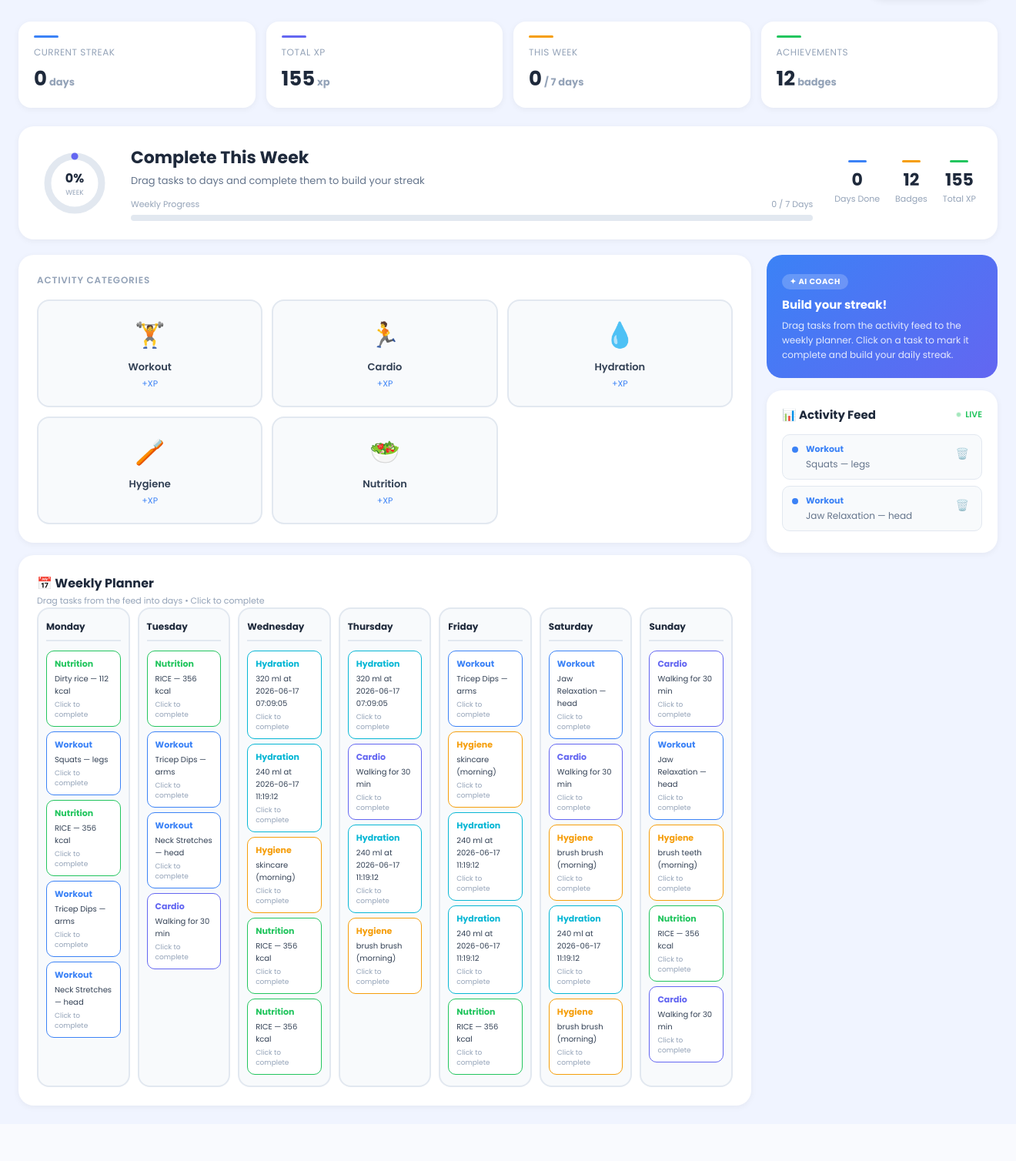
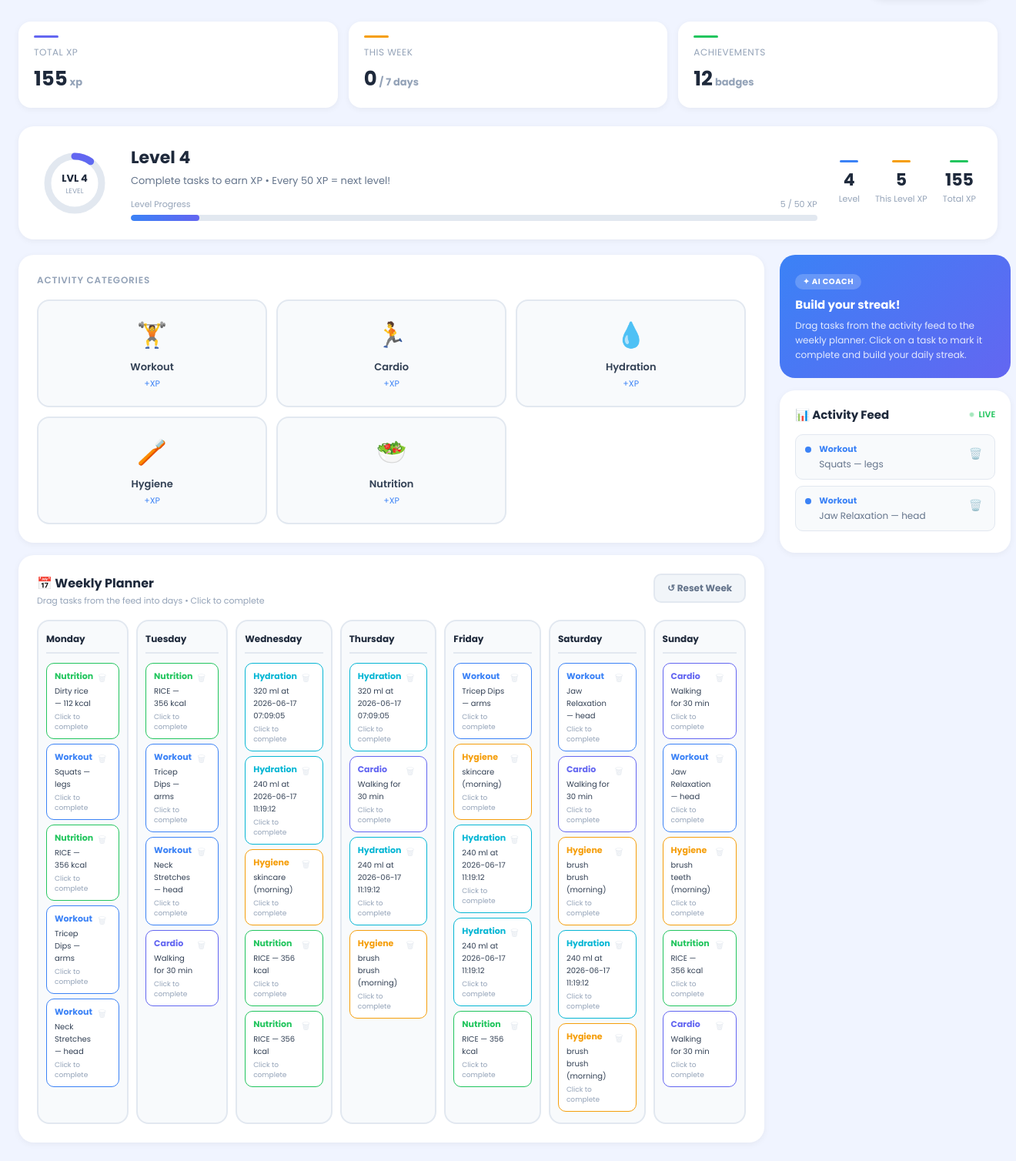
Before and after one commit to aldrnhdf-bit/Habyx, a Flask app: page / in a window 1320 px wide. Shown: the part 86-1594 px from the top of the page at 77% size. Before the commit the page ends 1526 px from the top, so only its background shows below. Run offline with Flask 3, Linux system fonts and the light colour scheme; data comes from the database, SQL or seed files in the repository; both versions use the stored data as it was after the commit; data that the repository does not hold is empty.

Commit message:
xp level system for activity page and reset week button

```diff
--- a/app.py
+++ b/app.py
@@ -385,11 +385,17 @@ def search_food():
 
 
 # =========================================================
-# RUN
-# =========================================================
-if __name__ == "__main__":
-    init_db()
-    app.run(debug=True)
+@app.route("/add-xp", methods=["POST"])
+def add_xp():
+    data = request.get_json()
+    xp = data.get("xp", 5)
+    conn = get_db()
+    c = conn.cursor()
+    c.execute("UPDATE user_stats SET total_xp = total_xp + ?, current_xp = current_xp + ? WHERE id=1", (xp, xp))
+    conn.commit()
+    stats = c.execute("SELECT total_xp FROM user_stats WHERE id=1").fetchone()
+    conn.close()
+    return jsonify({"total_xp": stats["total_xp"]})
 
 
 # =========================================================
@@ -441,39 +447,57 @@ def complete_day():
 
 @app.route("/complete-week", methods=["POST"])
 def complete_week():
-    conn = get_db()
-    c = conn.cursor()
+    try:
+        conn = get_db()
+        c = conn.cursor()
 
-    stats = c.execute("SELECT * FROM user_stats WHERE id=1").fetchone()
-    current_streak = stats["current_streak"]
-    longest_streak = stats["longest_streak"]
+        stats = c.execute("SELECT * FROM user_stats WHERE id=1").fetchone()
+        if not stats:
+            return jsonify({"error": "No user stats found"}), 400
 
-    # +1 week streak
-    new_streak = current_streak + 1
-    new_longest = max(new_streak, longest_streak)
+        current_streak = stats["current_streak"]
+        longest_streak = stats["longest_streak"]
 
-    # Award 500 XP for completing full week
-    c.execute("""UPDATE user_stats
-                 SET current_streak = ?, longest_streak = ?,
-                     total_xp = total_xp + 500, current_xp = current_xp + 500
-                 WHERE id=1""",
-              (new_streak, new_longest))
+        # +1 week streak
+        new_streak = current_streak + 1
+        new_longest = max(new_streak, longest_streak)
 
-    # Reset all planned tasks for new week
-    c.execute("DELETE FROM planned_tasks")
+        # Award 500 XP for completing full week
+        c.execute("""UPDATE user_stats
+                     SET current_streak = ?, longest_streak = ?,
+                         total_xp = total_xp + 500, current_xp = current_xp + 500
+                     WHERE id=1""",
+                  (new_streak, new_longest))
 
-    conn.commit()
-    conn.close()
+        # Reset all planned tasks for new week
+        c.execute("DELETE FROM planned_tasks")
 
-    return jsonify({"status": "week_complete", "streak": new_streak, "xp_gained": 500})
+        conn.commit()
+        conn.close()
+
+        return jsonify({"status": "week_complete", "streak": new_streak, "xp_gained": 500})
+    except Exception as e:
+        print(f"ERROR in complete_week: {e}")
+        return jsonify({"error": str(e)}), 500
 
 
 @app.route("/reset-week", methods=["POST"])
 def reset_week():
-    conn = get_db()
-    c = conn.cursor()
-    # Uncheck all planned tasks but keep them in the planner
-    c.execute("UPDATE planned_tasks SET completed = 0, date_completed = NULL")
-    conn.commit()
-    conn.close()
-    return jsonify({"status": "reset"})
+    try:
+        conn = get_db()
+        c = conn.cursor()
+        # Uncheck all planned tasks but keep them in the planner
+        c.execute("UPDATE planned_tasks SET completed = 0, date_completed = NULL")
+        conn.commit()
+        conn.close()
+        return jsonify({"status": "reset"})
+    except Exception as e:
+        print(f"ERROR in reset_week: {e}")
+        return jsonify({"error": str(e)}), 500
+
+
+# RUN
+# =========================================================
+if __name__ == "__main__":
+    init_db()
+    app.run(debug=True)
--- a/templates/activity.html
+++ b/templates/activity.html
@@ -3,10 +3,72 @@
 <head>
 <meta charset="UTF-8">
 <title>Habyx Activity Hub</title>
-<link href="https://fonts.googleapis.com/css2?family=Poppins:wght@300;400;500;600;700&display=swap" rel="stylesheet">
+<link href="https://fonts.googleapis.com/css2?family=Poppins:wght@300;400;500;600;700&family=Bangers&display=swap" rel="stylesheet">
 <style>
 
 * { margin: 0; padding: 0; box-sizing: border-box; font-family: 'Poppins', sans-serif; }
+
+/* XP POPUP */
+.xp-popup {
+    position: fixed;
+    pointer-events: none;
+    z-index: 9999;
+    font-family: 'Bangers', cursive;
+    font-size: 32px;
+    color: #f59e0b;
+    text-shadow: 3px 3px 0px #92400e, -1px -1px 0 #92400e, 1px -1px 0 #92400e, -1px 1px 0 #92400e;
+    animation: xpPopup 1.2s ease-out forwards;
+    white-space: nowrap;
+}
+@keyframes xpPopup {
+    0%   { opacity: 1; transform: translateY(0px) scale(0.5); }
+    20%  { opacity: 1; transform: translateY(-20px) scale(1.3); }
+    60%  { opacity: 1; transform: translateY(-60px) scale(1.1); }
+    100% { opacity: 0; transform: translateY(-100px) scale(0.9); }
+}
+
+/* LEVEL UP POPUP */
+.levelup-popup {
+    position: fixed;
+    top: 50%;
+    left: 50%;
+    transform: translate(-50%, -50%) scale(0);
+    z-index: 99999;
+    background: linear-gradient(135deg, #3b82f6, #6366f1);
+    border-radius: 24px;
+    padding: 40px 60px;
+    text-align: center;
+    color: white;
+    box-shadow: 0 20px 60px rgba(99,102,241,0.5);
+    animation: levelUp 2.5s ease-out forwards;
+}
+@keyframes levelUp {
+    0%   { transform: translate(-50%, -50%) scale(0); opacity: 0; }
+    15%  { transform: translate(-50%, -50%) scale(1.1); opacity: 1; }
+    25%  { transform: translate(-50%, -50%) scale(1); opacity: 1; }
+    75%  { transform: translate(-50%, -50%) scale(1); opacity: 1; }
+    100% { transform: translate(-50%, -50%) scale(0.8); opacity: 0; }
+}
+.levelup-popup h2 {
+    font-family: 'Bangers', cursive;
+    font-size: 52px;
+    letter-spacing: 3px;
+    margin-bottom: 8px;
+    text-shadow: 3px 3px 0px rgba(0,0,0,0.2);
+}
+.levelup-popup p { font-size: 18px; opacity: 0.9; }
+.levelup-overlay {
+    position: fixed; inset: 0;
+    background: rgba(0,0,0,0.4);
+    z-index: 99998;
+    animation: fadeOverlay 2.5s ease-out forwards;
+}
+@keyframes fadeOverlay {
+    0%   { opacity: 0; }
+    15%  { opacity: 1; }
+    75%  { opacity: 1; }
+    100% { opacity: 0; }
+}
 
 body {
     background: #f0f4ff;
@@ -42,7 +104,7 @@ body {
 /* STATS */
 .stats-row {
     display: grid;
-    grid-template-columns: repeat(4, 1fr);
+    grid-template-columns: repeat(3, 1fr);
     gap: 14px;
     margin-bottom: 24px;
 }
@@ -314,11 +376,6 @@ body {
 <!-- STATS -->
 <div class="stats-row">
     <div class="stat-card">
-        <div class="stat-accent" style="background:#3b82f6"></div>
-        <div class="label">CURRENT STREAK</div>
-        <div class="value"><span id="s-streak">0</span><span class="unit">days</span></div>
-    </div>
-    <div class="stat-card">
         <div class="stat-accent" style="background:#6366f1"></div>
         <div class="label">TOTAL XP</div>
         <div class="value"><span id="s-xp">0</span><span class="unit">xp</span></div>
@@ -349,18 +406,18 @@ body {
             <circle class="donut-fill" id="donutFill" cx="45" cy="45" r="35"/>
         </svg>
         <div class="donut-label">
-            <div class="donut-pct" id="donut-pct">0%</div>
-            <div class="donut-sub">WEEK</div>
+            <div class="donut-pct" id="donut-pct" style="font-size:13px;">LVL 1</div>
+            <div class="donut-sub">LEVEL</div>
         </div>
     </div>
 
     <div class="xp-info">
-        <h2>Complete This Week</h2>
-        <p>Drag tasks to days and complete them to build your streak</p>
+        <h2 id="xp-level-title">Level 1</h2>
+        <p>Complete tasks to earn XP • Every 50 XP = next level!</p>
         <div class="xp-bar-wrap">
             <div class="xp-bar-label">
-                <span>Weekly Progress</span>
-                <span id="week-label">0 / 7 Days</span>
+                <span>Level Progress</span>
+                <span id="week-label">0 / 50 XP</span>
             </div>
             <div class="xp-bar"><div class="xp-bar-fill" id="xp-bar-fill"></div></div>
         </div>
@@ -369,13 +426,13 @@ body {
     <div class="xp-stats">
         <div class="xp-stat">
             <div class="xp-stat-accent" style="background:#3b82f6"></div>
-            <div class="val" id="xp-days">0</div>
-            <div class="lbl">Days Done</div>
+            <div class="val" id="xp-days">1</div>
+            <div class="lbl">Level</div>
         </div>
         <div class="xp-stat">
             <div class="xp-stat-accent" style="background:#f59e0b"></div>
-            <div class="val">12</div>
-            <div class="lbl">Badges</div>
+            <div class="val" id="xp-this-level">0</div>
+            <div class="lbl">This Level XP</div>
         </div>
         <div class="xp-stat">
             <div class="xp-stat-accent" style="background:#22c55e"></div>
@@ -398,9 +455,12 @@ body {
 
     <!-- WEEKLY PLANNER -->
     <div class="planner-card">
-        <div class="planner-header">
+        <div class="planner-header" style="display:flex; justify-content:space-between; align-items:flex-start; margin-bottom:16px;">
+            <div>
                 <h3>📅 Weekly Planner</h3>
                 <p>Drag tasks from the feed into days • Click to complete</p>
+            </div>
+            <button onclick="resetAllTasks()" style="background:#f1f5f9; color:#64748b; border:2px solid #e2e8f0; border-radius:10px; padding:8px 16px; font-size:12px; font-weight:700; cursor:pointer; transition:all 0.2s;" onmouseover="this.style.borderColor='#94a3b8'" onmouseout="this.style.borderColor='#e2e8f0'">↺ Reset Week</button>
         </div>
         <div class="week-grid" id="weekGrid">
         </div>
@@ -526,50 +586,139 @@ function loadPlannedTasks() {
 
                 const html = `
                 <div class="planned-task ${task.completed ? 'completed' : ''}"
-                     onclick="togglePlannedTask(${task.id}, ${!task.completed})"
-                     style="border-color:${style.color}; cursor: pointer;">
+                     style="border-color:${style.color}; display: flex; justify-content: space-between; align-items: flex-start;">
+                    <div onclick="togglePlannedTask(${task.id}, ${!task.completed}, event)" style="flex: 1; cursor: pointer;">
                         <div class="task-name" style="color:${style.color}">${task.task_type}</div>
                         <div style="color:#334155; font-size:10px; margin: 3px 0;">${task.task_name}</div>
                         <div class="task-time">${task.completed ? '✓ Done' : 'Click to complete'}</div>
+                    </div>
+                    <button style="background:none; border:none; color:#cbd5e1; cursor:pointer; padding:2px 6px; opacity:0.5; transition:opacity 0.2s; font-size:12px;" onclick="deletePlannedTask(${task.id}, event)" onmouseover="this.style.opacity='1'" onmouseout="this.style.opacity='0.5'" title="Delete">🗑</button>
                 </div>`;
 
                 dayTasks.innerHTML += html;
             });
-
-            updateWeekProgress(tasks);
         })
         .catch(err => console.error(err));
 }
 
-function togglePlannedTask(id, completed) {
+/* ── XP POPUP ──────────────────────────────── */
+function showXpPopup(x, y, amount) {
+    const popup = document.createElement('div');
+    popup.className = 'xp-popup';
+    popup.innerText = `+${amount} XP! ⭐`;
+    popup.style.left = x + 'px';
+    popup.style.top  = y + 'px';
+    document.body.appendChild(popup);
+    setTimeout(() => popup.remove(), 1300);
+}
+
+function showLevelUpPopup(newLevel) {
+    const overlay = document.createElement('div');
+    overlay.className = 'levelup-overlay';
+    document.body.appendChild(overlay);
+    const popup = document.createElement('div');
+    popup.className = 'levelup-popup';
+    popup.innerHTML = `
+        <h2>🎉 LEVEL UP! 🎉</h2>
+        <p>You reached <strong>Level ${newLevel}</strong>!</p>
+        <p style="font-size:14px;margin-top:8px;opacity:0.8;">Keep completing tasks to level up!</p>
+    `;
+    document.body.appendChild(popup);
+    setTimeout(() => { overlay.remove(); popup.remove(); }, 2600);
+}
+
+/* ── UPDATE XP UI ─────────────────────────── */
+function updateXpUI(totalXp) {
+    const XP_PER_LEVEL = 50;
+    const level = Math.floor(totalXp / XP_PER_LEVEL) + 1;
+    const xpThisLevel = totalXp % XP_PER_LEVEL;
+    const pct = Math.round((xpThisLevel / XP_PER_LEVEL) * 100);
+
+    document.getElementById('s-xp').innerText = totalXp.toLocaleString();
+    document.getElementById('xp-total').innerText = totalXp.toLocaleString();
+    document.getElementById('xp-days').innerText = level;
+    document.getElementById('xp-this-level').innerText = xpThisLevel;
+    document.getElementById('xp-level-title').innerText = `Level ${level}`;
+    document.getElementById('donut-pct').innerText = `LVL ${level}`;
+    document.getElementById('week-label').innerText = `${xpThisLevel} / ${XP_PER_LEVEL} XP`;
+    document.getElementById('xp-bar-fill').style.width = pct + '%';
+    const circumference = 2 * Math.PI * 35;
+    const fill = document.getElementById('donutFill');
+    if (fill) fill.style.strokeDashoffset = circumference * (1 - pct / 100);
+}
+
+/* ── TOGGLE TASK ──────────────────────────── */
+function togglePlannedTask(id, completed, event) {
     const today = new Date().toISOString().split('T')[0];
+    fetch(`/toggle-planned-task/${id}`, {
+        method: 'POST',
+        headers: { 'Content-Type': 'application/json' },
+        body: JSON.stringify({ completed, date_completed: completed ? today : null })
+    })
+    .then(res => res.json())
+    .then(() => {
+        if (completed && event) {
+            showXpPopup(event.clientX - 20, event.clientY - 20, 5);
+            fetch('/add-xp', {
+                method: 'POST',
+                headers: { 'Content-Type': 'application/json' },
+                body: JSON.stringify({ xp: 5 })
+            })
+            .then(res => res.json())
+            .then(data => {
+                const prevLevel = Math.floor((data.total_xp - 5) / 50) + 1;
+                const newLevel  = Math.floor(data.total_xp / 50) + 1;
+                updateXpUI(data.total_xp);
+                if (newLevel > prevLevel) setTimeout(() => showLevelUpPopup(newLevel), 800);
+            });
+        }
+        loadPlannedTasks();
+    })
+    .catch(err => console.error(err));
+}
 
-    fetch(`/toggle-planned-task/${id}`, {
-        method: "POST",
-        headers: { "Content-Type": "application/json" },
-        body: JSON.stringify({
-            completed: completed,
-            date_completed: completed ? today : null
+/* ── DELETE PLANNED TASK ──────────────────── */
+function resetAllTasks() {
+    if (!confirm('Untick all tasks for the week?')) return;
+    fetch('/reset-week', {
+        method: 'POST',
+        headers: { 'Content-Type': 'application/json' },
+        body: JSON.stringify({})
     })
+    .then(res => res.json())
+    .then(data => {
+        if (data.error) {
+            console.error('Reset error:', data.error);
+            alert('Error resetting tasks: ' + data.error);
+        } else {
+            console.log('Reset successful:', data);
+            loadPlannedTasks();
+        }
     })
+    .catch(err => {
+        console.error('Reset week error:', err);
+        alert('Error resetting tasks: ' + err.message);
+    });
+}
+
+function deletePlannedTask(id, event) {
+    event.stopPropagation();
+    if (!confirm('Delete this task?')) return;
+    fetch(`/delete-planned-task/${id}`, { method: 'DELETE' })
     .then(res => res.json())
     .then(() => loadPlannedTasks())
     .catch(err => console.error(err));
 }
 
-function updateWeekProgress(tasks) {
-    const completedDays = new Set(tasks.filter(t => t.completed).map(t => t.day)).size;
-    const pct = Math.round((completedDays / 7) * 100);
-
-    document.getElementById("s-week").innerText = completedDays;
-    document.getElementById("xp-days").innerText = completedDays;
-    document.getElementById("week-label").innerText = `${completedDays} / 7 Days`;
-    document.getElementById("xp-bar-fill").style.width = pct + "%";
-    document.getElementById("donut-pct").innerText = pct + "%";
-
-    const circumference = 2 * Math.PI * 35;
-    const fill = document.getElementById("donutFill");
-    if (fill) fill.style.strokeDashoffset = circumference * (1 - pct / 100);
+/* ── LOAD USER STATS ─────────────────────── */
+function loadUserStats() {
+    fetch('/get-user-stats')
+        .then(res => res.json())
+        .then(data => {
+            if (data.error) return;
+            updateXpUI(data.total_xp || 0);
+        })
+        .catch(err => console.error(err));
 }
 
 function loadDashboard() {
@@ -630,18 +779,6 @@ function deleteTask(type, id) {
         .catch(err => console.error(err));
 }
 
-function loadUserStats() {
-    fetch("/get-user-stats")
-        .then(res => res.json())
-        .then(data => {
-            if (data.error) return;
-            document.getElementById("s-streak").innerText = data.current_streak || 0;
-            document.getElementById("s-xp").innerText = (data.total_xp || 0).toLocaleString();
-            document.getElementById("xp-total").innerText = (data.total_xp || 0).toLocaleString();
-        })
-        .catch(err => console.error(err));
-}
-
 const categories = [
     { name: "Workout", icon: "🏋️", route: "workout" },
     { name: "Cardio", icon: "🏃", route: "cardio" },
```
Also changed, not shown: fitness.db. Lines whose indentation alone changed are shown as unchanged.
